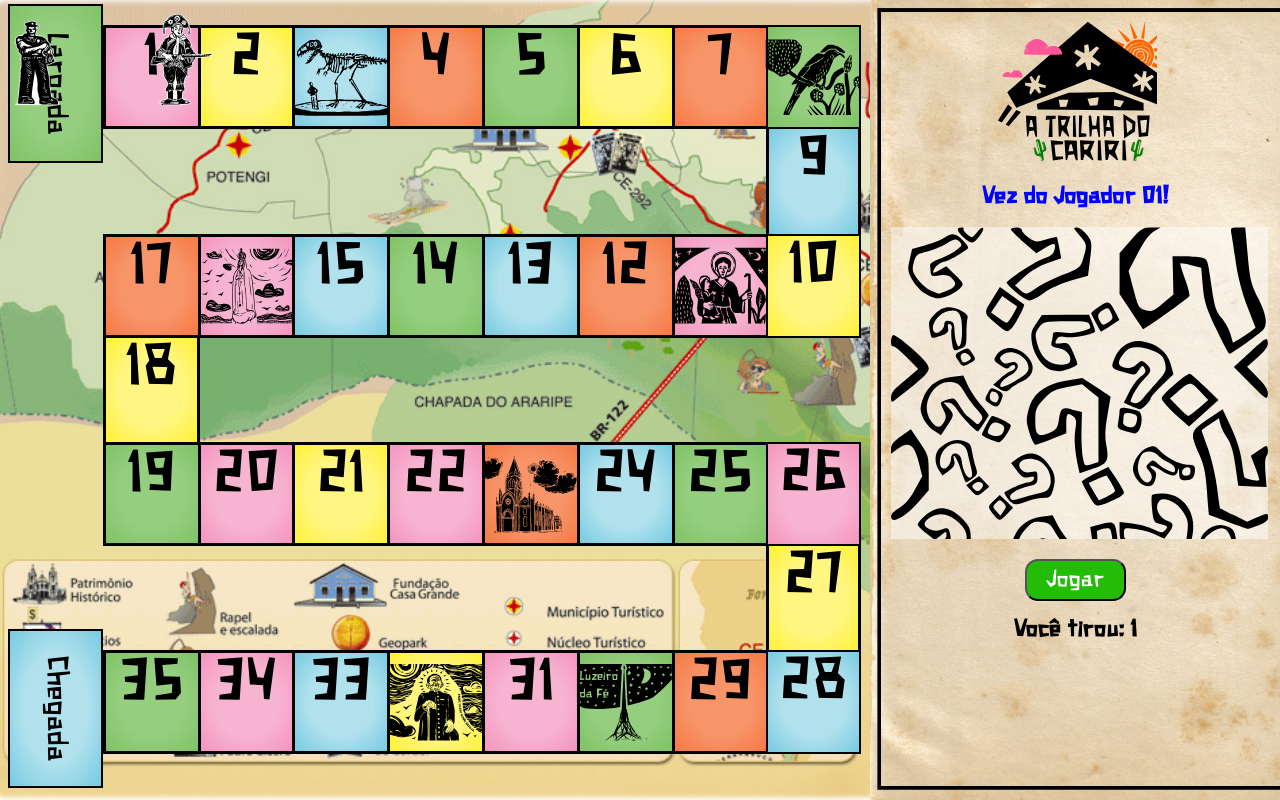
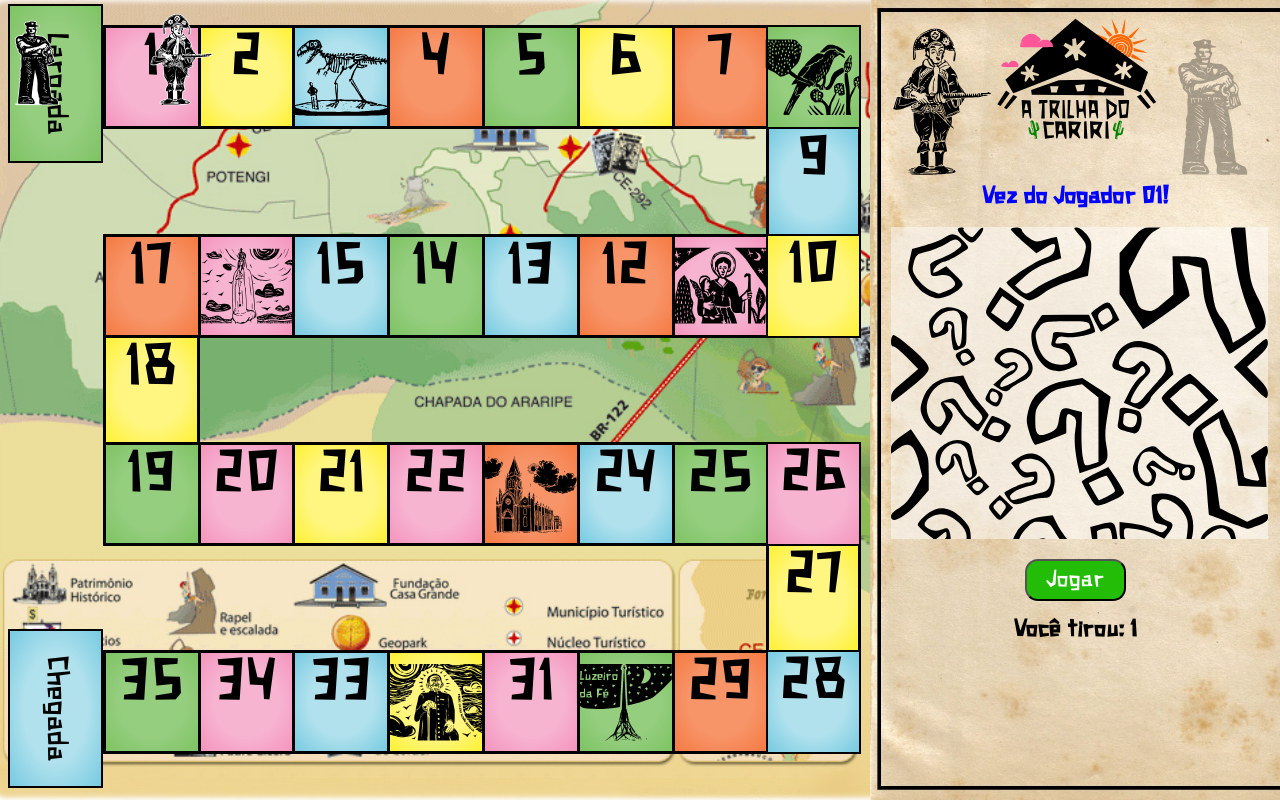
Before and after one commit to swordlunar/Jogo_do_Tabuleiro_PSW1-N2, a plain HTML site: page Projeto/Projeto.html in a window 1280 px wide. Both pictures are taken after a click on the button "Jogar". Drawn offline with nearby package versions, Linux system fonts and the light colour scheme.

Commit message:
Projeto
Iplementação de imagem indicando vez do jogador.

```diff
--- a/Projeto/Projeto.css
+++ b/Projeto/Projeto.css
@@ -71,18 +71,10 @@ h1{
 }
 
 .logo{
-	font-family: xilosa;
-	font-size: 5vw;
-	color: brown;
 	position: relative;
 	height: 24%;
 	width: 40%;
-	background-image: url(logo1.svg);
-	background-repeat: no-repeat;
-	background-size: cover;
 	left: 30%;
-
-
 }
 .venceu{
 	background-color: rgba(0,0,0,0.5);
--- a/Projeto/Projeto.html
+++ b/Projeto/Projeto.html
@@ -67,8 +67,12 @@
 		</div>
 
 		<div class="main">
-			<div class="logo"></div>
-			<div id="jogadorAtual" style="font-size: 1.5vw; margin-top: -6%;"> <h1 style="color: green;">Clique em Jogar</h1> </div>
+			<img src="playerIcon1.svg" id="icon1" style="height: 12vw; width: auto; position: absolute; top: 3%; left: 3%; opacity: 0.3;">
+			<img src="playerIcon2.svg" id="icon2" style="height: 12vw; width: auto; position: absolute; top: 3%; right: 3%; opacity: 0.3;">
+			<div class="logo"><img src="logo1.svg" style="height: 13vw; width: auto; position: relative; align-content: center;"></div>
+			<div id="jogadorAtual" style="font-size: 1.5vw; margin-top: -6%; position: relative;">
+				<h1 style="color: green;">Clique em Jogar</h1>
+			</div>
 			<div class="perguntas" id="pergunta"> </div>
 			<center>
 
--- a/Projeto/Projeto.js
+++ b/Projeto/Projeto.js
@@ -106,7 +106,8 @@ function sortearNumero(){
 
 		$("#jogadorAtual").html(' ');
 		$("#jogadorAtual").append('<h1 style="color: blue;"> Vez do Jogador 01!</h1>');
-
+		$("#icon1").css('opacity', '1');
+		$("#icon2").css('opacity', '0.3');
 		//Verifica se o Jogador 01 está em um ponto turistico
 		if (scorePlayer[pin] == 3 || scorePlayer[pin] == 8 || scorePlayer[pin] == 11 || scorePlayer[pin] == 16 || scorePlayer[pin] == 23 || scorePlayer[pin] == 30 || scorePlayer[pin] ==32) {
 			document.getElementById("rodar").disabled = true;
@@ -151,6 +152,8 @@ function sortearNumero(){
 
 		$("#jogadorAtual").html(' ');
 		$("#jogadorAtual").append('<h1 style="color: red;"> Vez do Jogador 02!</h1>');
+		$("#icon2").css('opacity', '1');
+		$("#icon1").css('opacity', '0.3');
 		// Verifica se o Jogador 02 está em um ponto turistico
 		if (scorePlayer[pin] == 3 || scorePlayer[pin] == 8 || scorePlayer[pin] == 11 || scorePlayer[pin] == 16 || scorePlayer[pin] == 23 || scorePlayer[pin] == 30 || scorePlayer[pin] ==32) {
 			document.getElementById("rodar").disabled = true;
```
Also changed, not shown: Projeto/playerIcon1.svg (added), Projeto/playerIcon2.svg (added).
